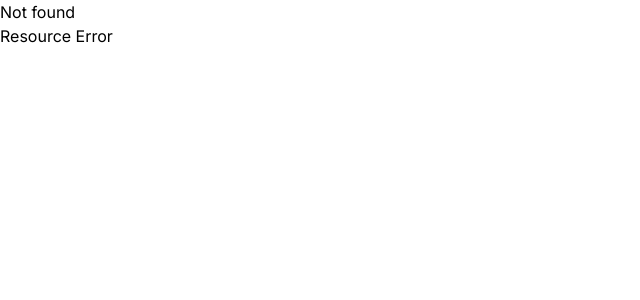
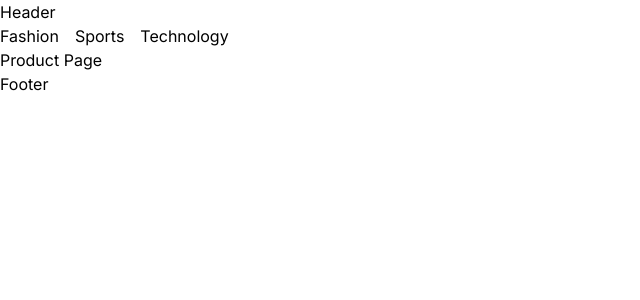
Before and after one commit to KenapaCoding/tutorial-next-2024, a Next.js app: page /products in a window 1280 px wide. Before the commit this address had no page. Shown: the top 300 px of the page, without its empty margins (0-640 px from the left). Built offline with nearby package versions, Linux system fonts and the light colour scheme.

Commit message:
layout and nested layout

```diff
--- a/src/app/layout.tsx
+++ b/src/app/layout.tsx
@@ -1,22 +1,28 @@
-import type { Metadata } from "next";
-import { Inter } from "next/font/google";
-import "./globals.css";
+/** @format */
 
-const inter = Inter({ subsets: ["latin"] });
+import type { Metadata } from 'next';
+import { Inter } from 'next/font/google';
+import './globals.css';
+
+const inter = Inter({ subsets: ['latin'] });
 
 export const metadata: Metadata = {
-  title: "Create Next App",
-  description: "Generated by create next app",
+	title: 'Create Next App',
+	description: 'Generated by create next app',
 };
 
 export default function RootLayout({
-  children,
+	children,
 }: Readonly<{
-  children: React.ReactNode;
+	children: React.ReactNode;
 }>) {
-  return (
-    <html lang="en">
-      <body className={inter.className}>{children}</body>
-    </html>
-  );
+	return (
+		<html lang='en'>
+			<body className={inter.className}>
+				<h2>Header</h2>
+				{children}
+				<h2>Footer</h2>
+			</body>
+		</html>
+	);
 }
--- /dev/null
+++ b/src/app/products/layout.tsx
@@ -0,0 +1,19 @@
+/** @format */
+
+export default function RootLayout({
+	children,
+}: Readonly<{
+	children: React.ReactNode;
+}>) {
+	return (
+		<>
+			<ul className="flex gap-4">
+                <li>Fashion</li>
+                <li>Sports</li>
+                <li>Technology</li>
+            </ul>
+			{children}
+
+		</>
+	);
+}
--- /dev/null
+++ b/src/app/products/page.tsx
@@ -0,0 +1,3 @@
+export default function ProductPage() {
+    return <h3>Product Page</h3>
+  }
--- /dev/null
+++ b/src/app/products/shoes/page.tsx
@@ -0,0 +1,5 @@
+/** @format */
+
+export default function Page() {
+	return <h3>Shoes Page</h3>;
+}
```
